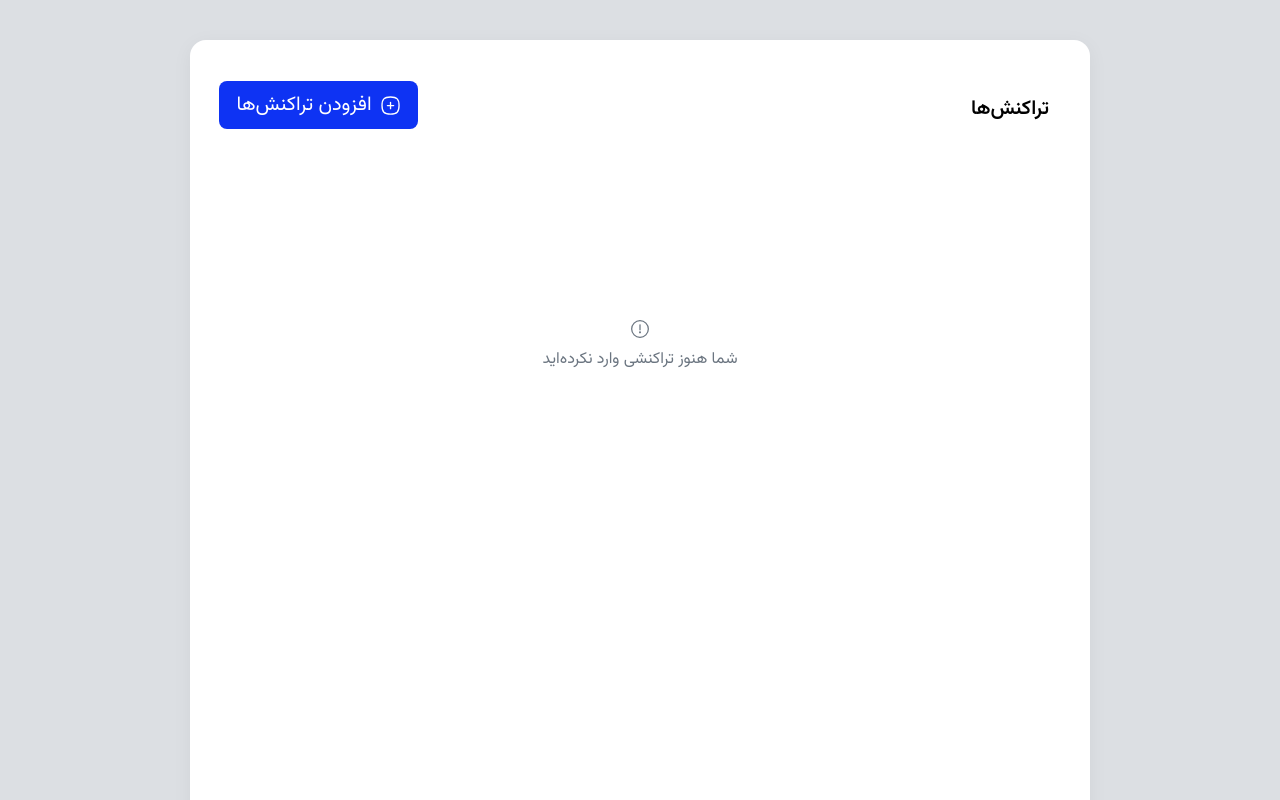
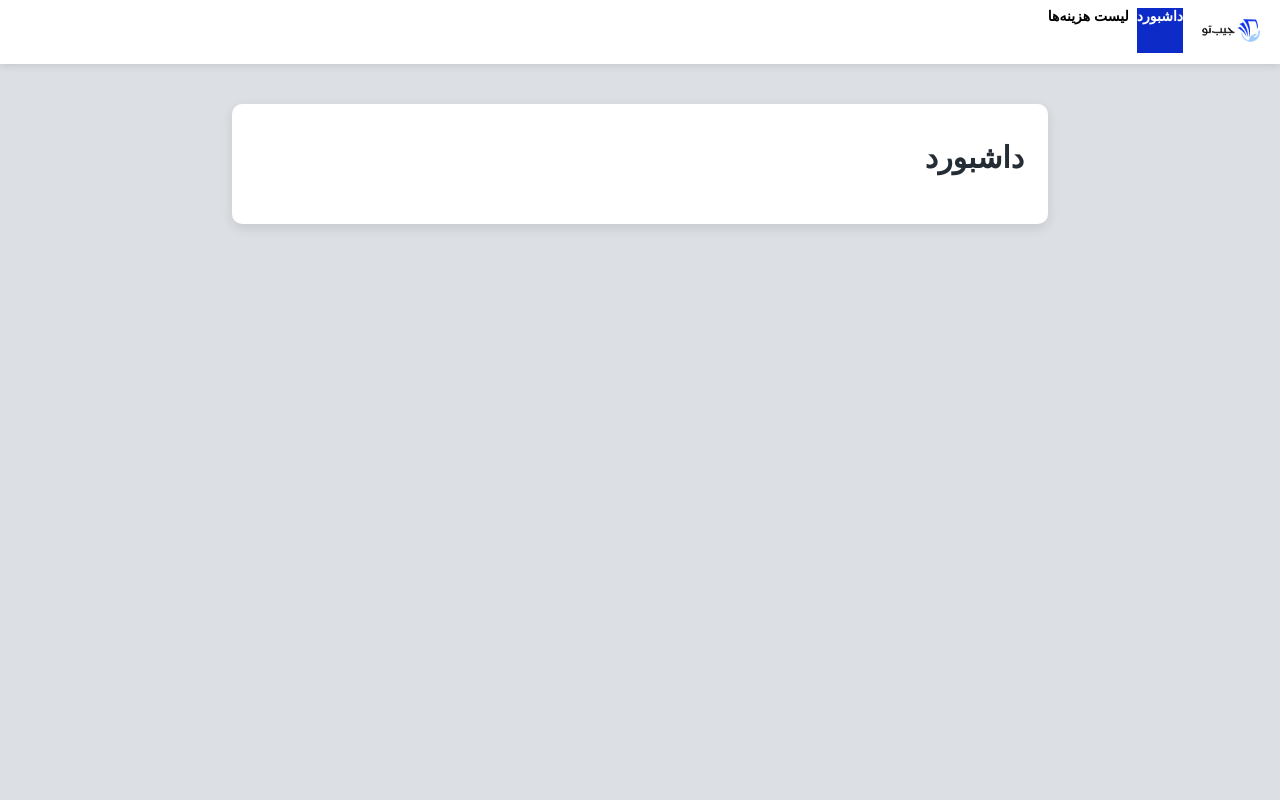
Before and after one commit to eng-neda/expense-tracker, a React (Vite) app: page /dashboard in a window 1280 px wide. Shown: the top 800 px of the page. Built offline with nearby package versions, Linux system fonts and the light colour scheme.

Commit message:
creating pages for routing

```diff
--- a/package.json
+++ b/package.json
@@ -13,7 +13,8 @@
   },
   "dependencies": {
     "react": "^19.2.0",
-    "react-dom": "^19.2.0"
+    "react-dom": "^19.2.0",
+    "react-router-dom": "^7.13.0"
   },
   "devDependencies": {
     "@eslint/js": "^9.39.1",
--- a/src/App.css
+++ b/src/App.css
@@ -48,6 +48,25 @@ body {
 .text-semibold {
   font-weight: 600;
 }
+.dashboard-wrapper {
+  display: flex;
+  justify-content: center;
+  align-items: flex-start;
+  margin-top: 40px;
+}
+
+.dashboard-card {
+  width: 816px;
+  height: 120px;
+  background-color: white;
+  padding: 36px 24px;
+  border-radius: 10px;
+  box-shadow: 0 4px 12px rgba(0, 0, 0, 0.1);
+  text-align: right;
+  font-size: 20px;
+  font-weight: 600;
+  color: #242d35;
+}
 
 @media (max-width: 768px) {
   .transaction-table thead {
--- a/src/App.jsx
+++ b/src/App.jsx
@@ -1,43 +1,22 @@
-import { useEffect, useState } from 'react'
-import './App.css'
-import TransactionTable from './components/TransactionTable'
-import AddTransactionModal from './components/TransactionModal'
+import { BrowserRouter, Routes, Route, Navigate } from 'react-router-dom'
+
+import Layout from './layout/Layout'
+import Dashboard from './Pages/Dashboard'
+import Expenses from './Pages/Expenses'
+import NotFound from './Pages/NotFound'
 
 function App() {
-  const [transactions, setTransactions] = useState(() => {
-    const storedData = localStorage.getItem('expenseTrackerData')
-    return storedData ? JSON.parse(storedData) : []
-  })
-
-  const [isModalOpen, setIsModalOpen] = useState(false)
-
-  useEffect(() => {
-    localStorage.setItem('expenseTrackerData', JSON.stringify(transactions))
-  }, [transactions])
-
-  const addTransactionHandler = (newTransaction) => {
-    setTransactions((prev) => [newTransaction, ...prev])
-  }
-
-  const deleteTransactionHandler = (id) => {
-    setTransactions((prev) => prev.filter((item) => item.id !== id))
-  }
-
   return (
-    <>
-      <TransactionTable
-        transactions={transactions}
-        onOpenModal={() => setIsModalOpen(true)}
-        onDeleteTransaction={deleteTransactionHandler}
-      />
-
-      {isModalOpen && (
-        <AddTransactionModal
-          onClose={() => setIsModalOpen(false)}
-          onAddTransaction={addTransactionHandler}
-        />
-      )}
-    </>
+    <BrowserRouter>
+      <Routes>
+        <Route path="/" element={<Layout />}>
+          <Route index element={<Navigate to="/dashboard" />} />
+          <Route path="dashboard" element={<Dashboard />} />
+          <Route path="expenses" element={<Expenses />} />
+          <Route path="*" element={<NotFound />} />
+        </Route>
+      </Routes>
+    </BrowserRouter>
   )
 }
 
--- /dev/null
+++ b/src/Layout/Layout.jsx
@@ -0,0 +1,16 @@
+import { Outlet } from 'react-router-dom'
+import ProductHeader from '../components/ProductHeader'
+import '../App.css'
+
+function Layout() {
+  return (
+    <div className="app-container">
+      <ProductHeader />
+      <main className="page-content">
+        <Outlet />
+      </main>
+    </div>
+  )
+}
+
+export default Layout
--- /dev/null
+++ b/src/Pages/Dashboard.jsx
@@ -0,0 +1,11 @@
+function Dashboard() {
+  return (
+    <div className="dashboard-wrapper">
+      <div className="dashboard-card">
+        <h2>داشبورد</h2>
+      </div>
+    </div>
+  )
+}
+
+export default Dashboard
--- /dev/null
+++ b/src/Pages/Expenses.jsx
@@ -0,0 +1,43 @@
+import { useEffect, useState } from 'react'
+import TransactionTable from '../components/TransactionTable'
+import AddTransactionModal from '../components/TransactionModal'
+
+function Expenses() {
+  const [transactions, setTransactions] = useState(() => {
+    const storedData = localStorage.getItem('expenseTrackerData')
+    return storedData ? JSON.parse(storedData) : []
+  })
+
+  const [isModalOpen, setIsModalOpen] = useState(false)
+
+  useEffect(() => {
+    localStorage.setItem('expenseTrackerData', JSON.stringify(transactions))
+  }, [transactions])
+
+  const addTransactionHandler = (newTransaction) => {
+    setTransactions((prev) => [newTransaction, ...prev])
+  }
+
+  const deleteTransactionHandler = (id) => {
+    setTransactions((prev) => prev.filter((item) => item.id !== id))
+  }
+
+  return (
+    <>
+      <TransactionTable
+        transactions={transactions}
+        onOpenModal={() => setIsModalOpen(true)}
+        onDeleteTransaction={deleteTransactionHandler}
+      />
+
+      {isModalOpen && (
+        <AddTransactionModal
+          onClose={() => setIsModalOpen(false)}
+          onAddTransaction={addTransactionHandler}
+        />
+      )}
+    </>
+  )
+}
+
+export default Expenses
--- /dev/null
+++ b/src/Pages/NotFound.jsx
@@ -0,0 +1,5 @@
+function NotFound() {
+  return <h1>404 - صفحه مورد نظر پیدا نشد</h1>
+}
+
+export default NotFound
--- /dev/null
+++ b/src/components/ProductHeader.css
@@ -0,0 +1,37 @@
+.header {
+  width: 100%;
+  height: 64px;
+  background-color: white;
+  padding: 8px 20px;
+  box-shadow: 0 2px 8px rgba(0, 0, 0, 0.1);
+}
+
+.nav {
+  display: flex;
+  justify-content: flex-start;
+  gap: 8px;
+}
+
+.nav-link {
+  text-decoration: none;
+  font-weight: bold;
+  color: #000000;
+  font-size: 14px;
+  font-family: inherit;
+}
+
+.nav-link:hover {
+  background-color: #0c2bc7;
+  color: white;
+}
+.nav-link.active {
+  background-color: #0c2bc7;
+  color: white;
+}
+.logo {
+  height: 45px;
+  width: auto;
+  max-width: 150px;
+  object-fit: contain;
+  cursor: pointer;
+}
--- /dev/null
+++ b/src/components/ProductHeader.jsx
@@ -0,0 +1,22 @@
+import { NavLink } from 'react-router-dom'
+import './ProductHeader.css'
+import logo from '../../photos/Logo Placeholder.png'
+
+function ProductHeader() {
+  return (
+    <header className="header">
+      <nav className="nav">
+        <img src={logo} alt="لوگو" className="logo" />
+        <NavLink to="/dashboard" className="nav-link">
+          داشبورد
+        </NavLink>
+
+        <NavLink to="/expenses" className="nav-link">
+          لیست هزینه‌ها
+        </NavLink>
+      </nav>
+    </header>
+  )
+}
+
+export default ProductHeader
```
Also changed, not shown: photos/Logo Placeholder.png (added), 1 other file (tests, documents, lock files or other folders).
